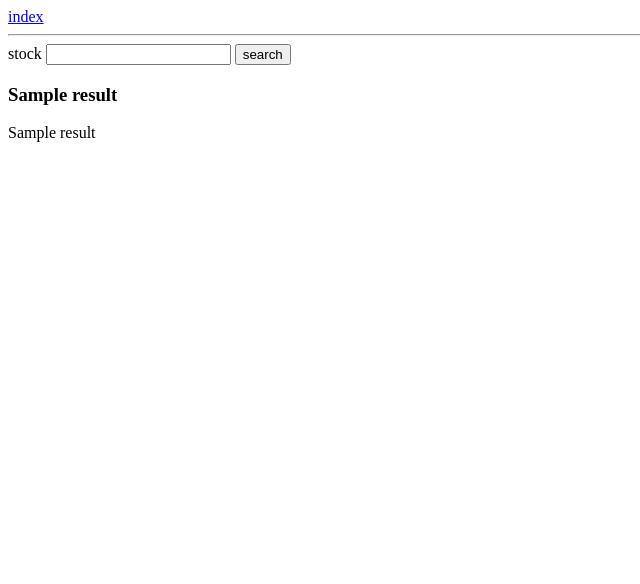
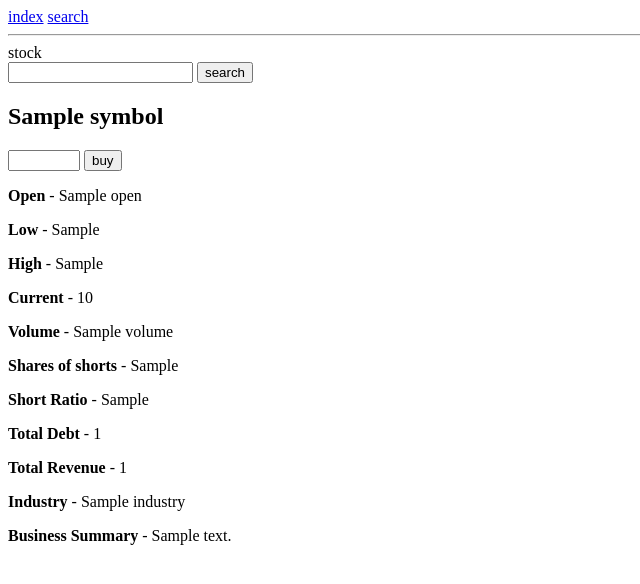
Before and after one commit to botdahl/pretend-invest, a Flask app: template pinvest_flask/templates/stock/results.html in a window 1280 px wide. Shown: the top 584 px of the page, without its empty margins (0-640 px from the left). Run offline with Flask 3, Linux system fonts and the light colour scheme; the template is opened without the code that fills it: most values are stand-ins (such as "Sample title", 1, 10 or a date in 2020).

Commit message:
update on basics of stock search and buy

```diff
--- a/pinvest_flask/templates/base.html
+++ b/pinvest_flask/templates/base.html
@@ -7,6 +7,7 @@
   <body>
     <nav>
       <a href="{{ url_for('index') }}">index</a>
+      <a href="{{ url_for('stock.search') }}">search</a>
     </nav>
     <hr>
     <div class="content">
--- a/pinvest_flask/templates/stock/results.html
+++ b/pinvest_flask/templates/stock/results.html
@@ -2,8 +2,32 @@
 
 {% block search_results %}
 
+		<h2>{{results['symbol']}}</h2>
+
+		<form method="post" action="{{url_for('stock.buy')}}">
+			<input type="number" name="stock_buy_shares" min="1" max="1000">
+			<input type="hidden" name="stock_buy_name" value="{{results['symbol']}}">
+			<input type="hidden" name="stock_buy_price" value="{{results['currentPrice']}}">
+			<input type="submit" value="buy">
+		</form>
+
+		<p><strong>Open</strong> - {{results['open']}}</p>
+		<p><strong>Low</strong> - {{results['dayLow']}}</p>
+		<p><strong>High</strong> - {{results['dayHigh']}}</p>
+		<p><strong>Current</strong> - {{results['currentPrice']}}</p>
+		<p><strong>Volume</strong> - {{results['volume']}}</p>
+		<p><strong>Shares of shorts</strong> - {{results['sharesShort']}}</p>
+		<p><strong>Short Ratio</strong> - {{results['shortRatio']}}</p>
+		<p><strong>Total Debt</strong> - {{results['totalDebt']}}</p>
+		<p><strong>Total Revenue</strong> - {{results['totalRevenue']}}</p>
+		<p><strong>Industry</strong> - {{results['industry']}}</p>
+		<p><strong>Business Summary</strong> - {{results['longBusinessSummary']}}</p>
+
+		<!--
 	{% for i in results %}
 		<h3>{{i}}</h3>
 		<p>{{results[i]}}</p>
 	{% endfor %}
+		-->
+
 {% endblock %}
--- a/pinvest_flask/templates/stock/search.html
+++ b/pinvest_flask/templates/stock/search.html
@@ -5,10 +5,12 @@
 {% endblock %}
 
 {% block content %}
-	<form method="post">
-		<label for="stock_name">stock</label>
+<form method="post" action="{{url_for('stock.search')}}">
+		<label for="stock_name">stock</label><br>
 		<input name="stock_name" id="stock_name" required>
 		<input type="submit" value="search">
 	</form>
+
 	{% block search_results %}{% endblock %}
+
 {% endblock %}
```
Also changed, not shown: pinvest_flask/stock.py (+27 -7 lines).
